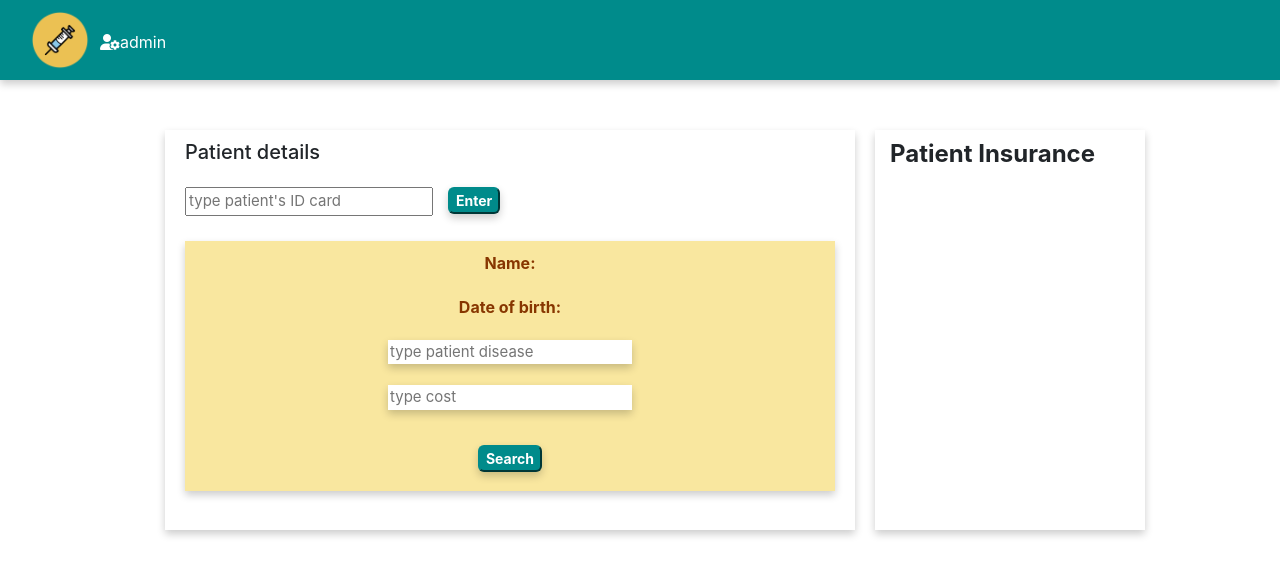
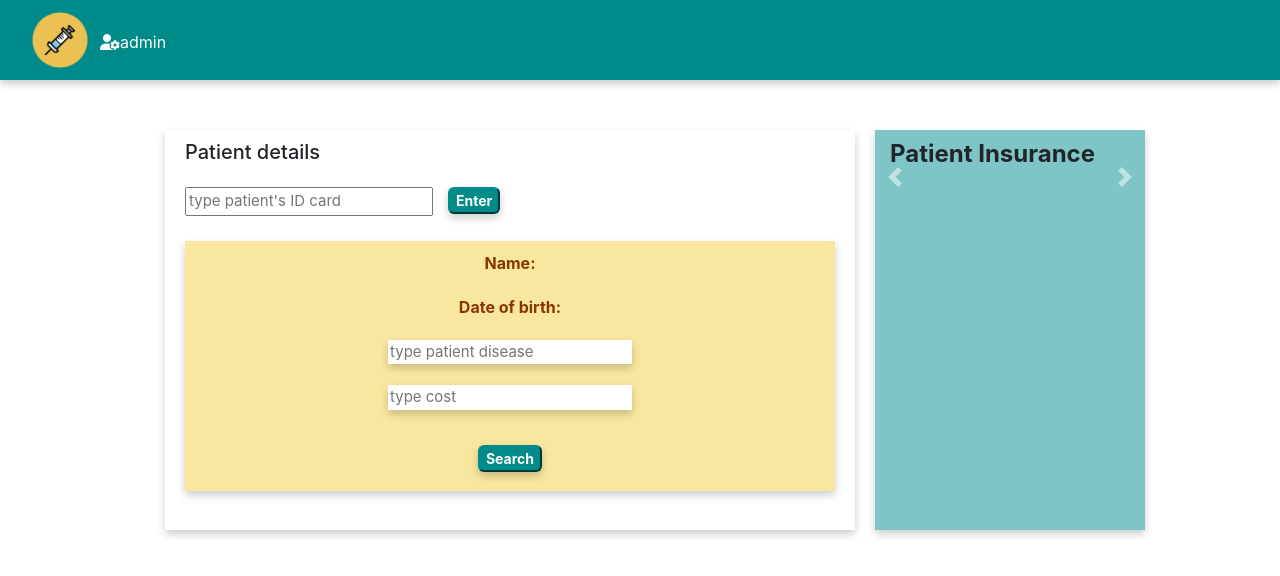
Before and after one commit to narisasingngam/Syringe, a React (Create React App) app: page /admin in a window 1280 px wide. Shown: the top 576 px of the page. Built offline with nearby package versions, Linux system fonts and the light colour scheme.

Commit message:
change color

```diff
--- a/src/components/PatientInsurance.js
+++ b/src/components/PatientInsurance.js
@@ -17,7 +17,7 @@ export default class PatientInsurance extends Component {
         } else {
             details = this.props.insuranceDetail.map((item, key) =>
                 <Carousel.Item>
-                    <Card style={{ marginTop: '35px', marginLeft: '2.5rem', width: '12rem', height: '17rem' }}>
+                    <Card style={{ marginTop: '35px', marginLeft: '2.4rem', width: '12rem', height: '17rem' }}>
                         <Card.Img style={{ height: '10rem', width: '' }} variant="top" src={item.picture} />
                         <Card.Body className="card-body">
                             <Card.Title><h6>{item.company}</h6></Card.Title>
--- a/src/styles/patientInsurance.css
+++ b/src/styles/patientInsurance.css
@@ -1,10 +1,10 @@
 .card-body{
-    background: rgb(249, 231, 159);
+
 }
 
 .carousel-indicators{
     display: none !important;
 }
 .user-status {
-    /* padding-left: 30px; */
+    background: rgb(0, 139, 139,0.5);
 }
```
